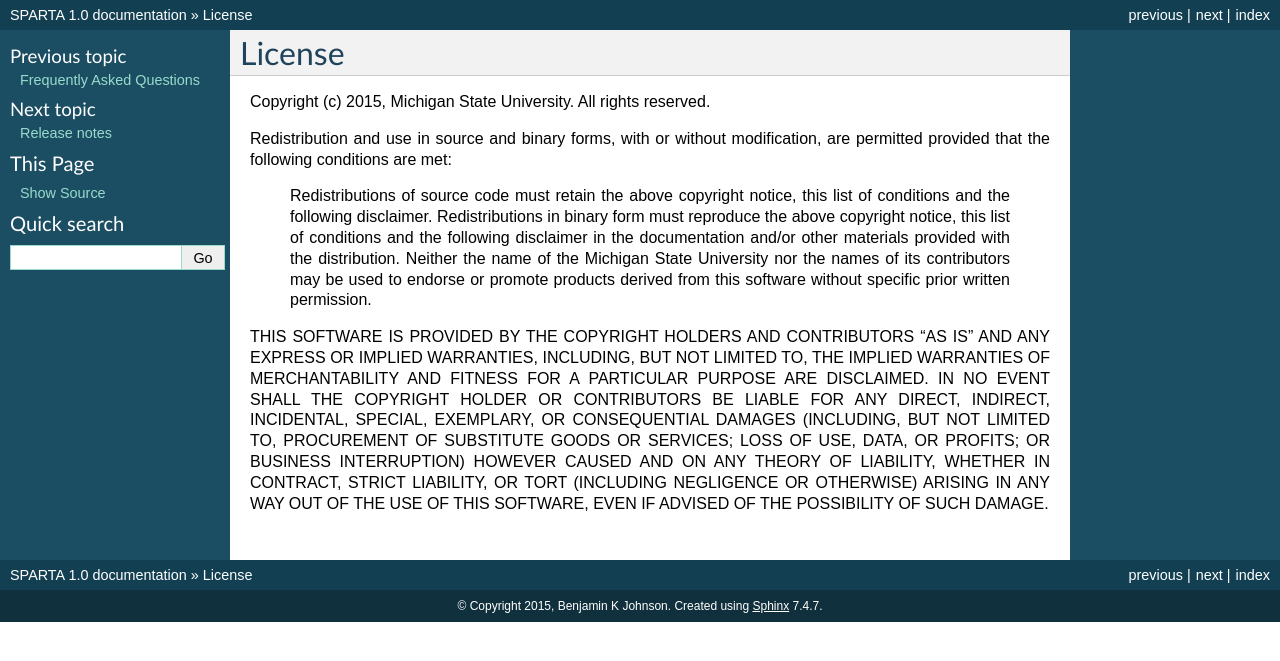
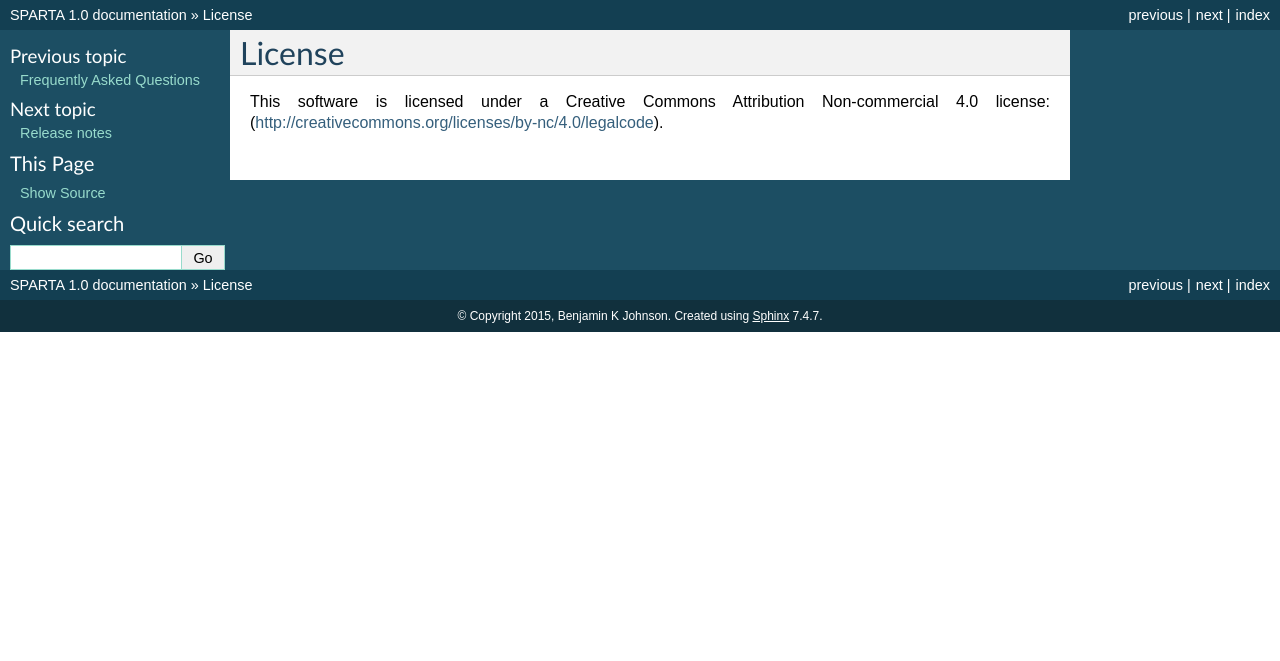
Before and after one commit to abramovitchMSU/SPARTA_Docs_and_Tutorial, a Sphinx documentation site: the page built from docs/source/license.rst, in a window 1280 px wide. Shown: the top 661 px of the page. Built offline with Sphinx 7.4.7, drawn with Linux system fonts in a browser that asks for light colours.

Commit message:
License update

```diff
--- a/docs/source/license.rst
+++ b/docs/source/license.rst
@@ -3,12 +3,5 @@
 License
 =======
 
-Copyright (c) 2015, Michigan State University. All rights reserved.
-
-Redistribution and use in source and binary forms, with or without modification, are permitted provided that the following conditions are met:
-
-        Redistributions of source code must retain the above copyright notice, this list of conditions and the following disclaimer.
-        Redistributions in binary form must reproduce the above copyright notice, this list of conditions and the following disclaimer in the documentation and/or other materials provided with the distribution.
-        Neither the name of the Michigan State University nor the names of its contributors may be used to endorse or promote products derived from this software without specific prior written permission.
-
-THIS SOFTWARE IS PROVIDED BY THE COPYRIGHT HOLDERS AND CONTRIBUTORS "AS IS" AND ANY EXPRESS OR IMPLIED WARRANTIES, INCLUDING, BUT NOT LIMITED TO, THE IMPLIED WARRANTIES OF MERCHANTABILITY AND FITNESS FOR A PARTICULAR PURPOSE ARE DISCLAIMED. IN NO EVENT SHALL THE COPYRIGHT HOLDER OR CONTRIBUTORS BE LIABLE FOR ANY DIRECT, INDIRECT, INCIDENTAL, SPECIAL, EXEMPLARY, OR CONSEQUENTIAL DAMAGES (INCLUDING, BUT NOT LIMITED TO, PROCUREMENT OF SUBSTITUTE GOODS OR SERVICES; LOSS OF USE, DATA, OR PROFITS; OR BUSINESS INTERRUPTION) HOWEVER CAUSED AND ON ANY THEORY OF LIABILITY, WHETHER IN CONTRACT, STRICT LIABILITY, OR TORT (INCLUDING NEGLIGENCE OR OTHERWISE) ARISING IN ANY WAY OUT OF THE USE OF THIS SOFTWARE, EVEN IF ADVISED OF THE POSSIBILITY OF SUCH DAMAGE.
+This software is licensed under a Creative Commons Attribution Non-commercial 4.0 license:
+(http://creativecommons.org/licenses/by-nc/4.0/legalcode).
```
